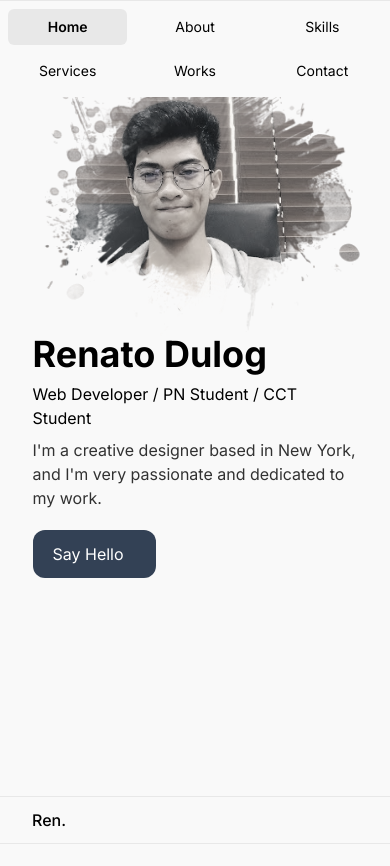
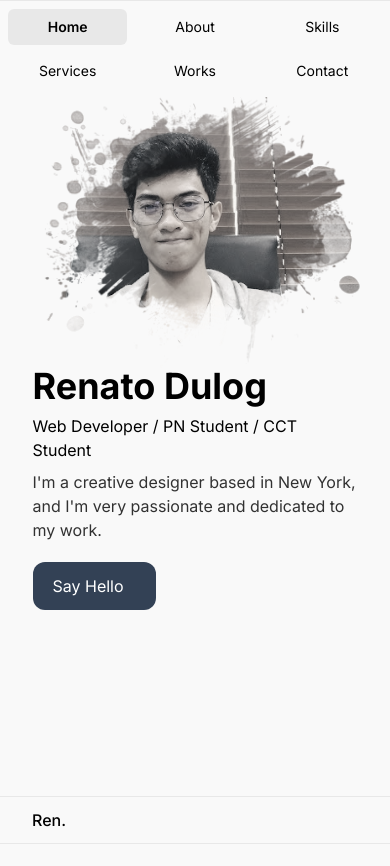
Before and after one commit to renskiedulog/Portfolio, a Next.js app: page / in a window 390 px wide. Shown: the top 866 px of the page. Built offline with nearby package versions, Linux system fonts and the light colour scheme.

Commit message:
Fix: Home Height

```diff
--- a/src/app/_Components/Home.jsx
+++ b/src/app/_Components/Home.jsx
@@ -3,7 +3,7 @@ const Home = () => {
   return (
     <section
       id="home"
-      className="w-full min-h-screen items-center justify-end flex-col-reverse flex md:flex-row relative active md:translate-y-0 translate-y-[-4rem]"
+      className="w-full min-h-screen items-center justify-end flex-col-reverse flex md:flex-row relative active md:translate-y-0 translate-y-[-2rem]"
     >
       {/* Socials */}
       <div className="socials absolute flex lg:flex-col flex-row top-[5.5rem] lg:top-1/2 translate-x-[-50%] translate-y-[-50%] left-1/2 lg:left-[5%] justify-center opacity-0 max-w-10 items-center lg:gap-5 gap-7 text-lg">
```
